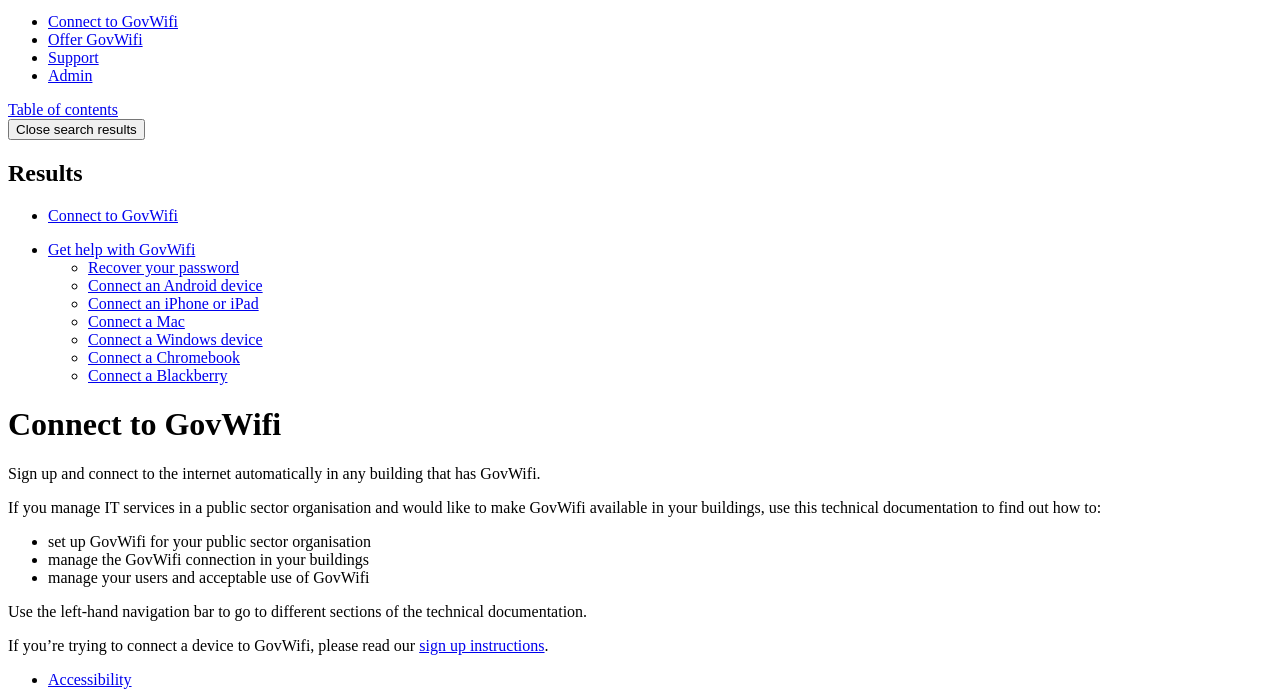
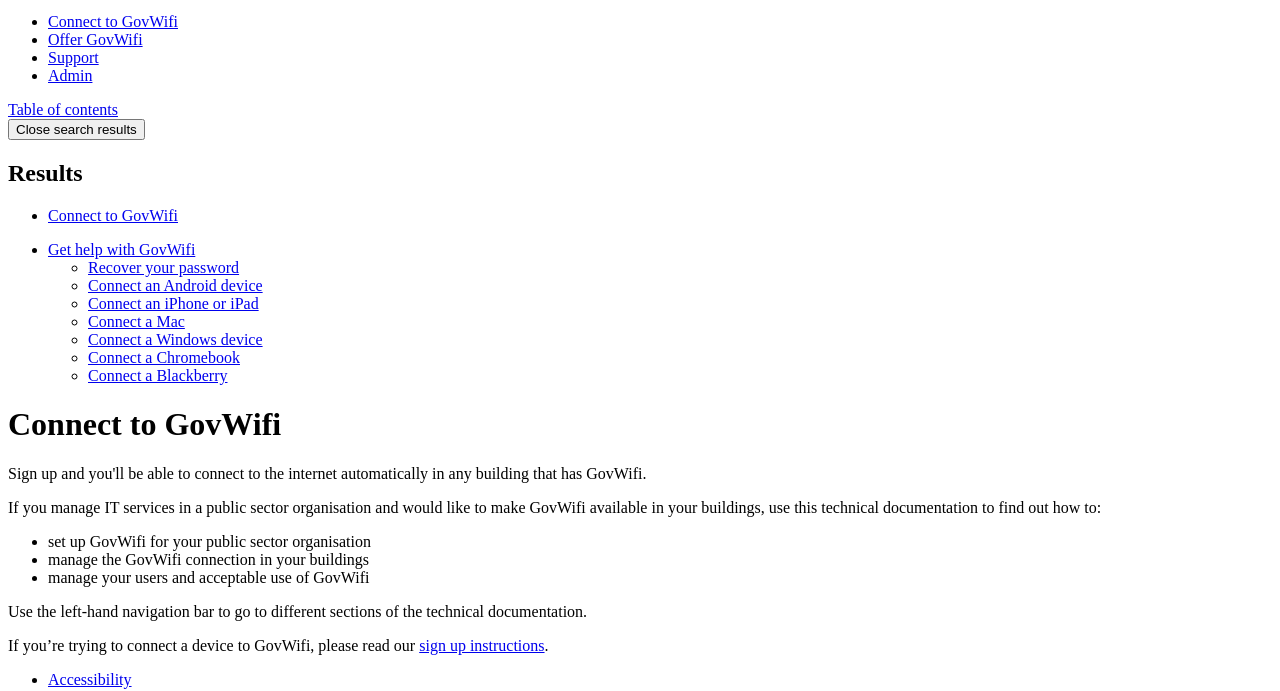
Before and after one commit to StephenGill/wifi-prototype, a plain HTML site: page connect.html in a window 1280 px wide. Shown: the part 84-775 px from the top of the page. Drawn offline with Linux system fonts and the light colour scheme.

Commit message:
Update connect.html

```diff
--- a/connect.html
+++ b/connect.html
@@ -155,7 +155,7 @@
 
         <div class="app-pane__content toc-open-disabled">
           <main id="content" class="technical-documentation" data-module="anchored-headings">
-            <p><h1 id="offer-govwifi">Connect to GovWifi</h1><p>Sign up and connect to the internet automatically in any building that has GovWifi.</p>
+            <p><h1 id="offer-govwifi">Connect to GovWifi</h1><p>Sign up and you'll be able to connect to the internet automatically in any building that has GovWifi.</p>
 <p>If you manage IT services in a public sector organisation and would like to make GovWifi available in your buildings, use this technical documentation to find out how to:</p></p>
 
 <ul>
```
